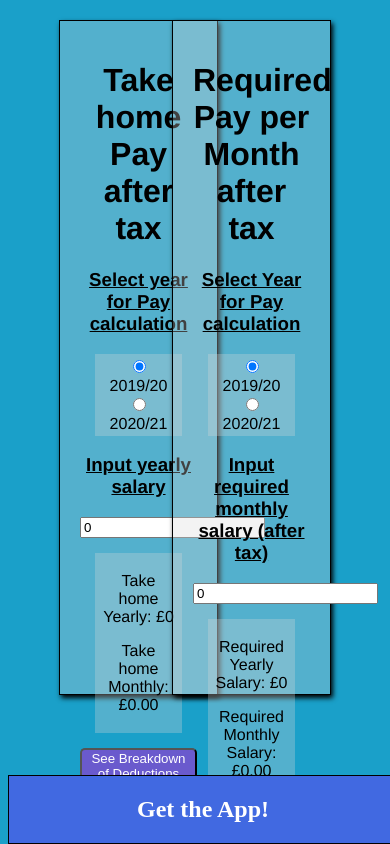
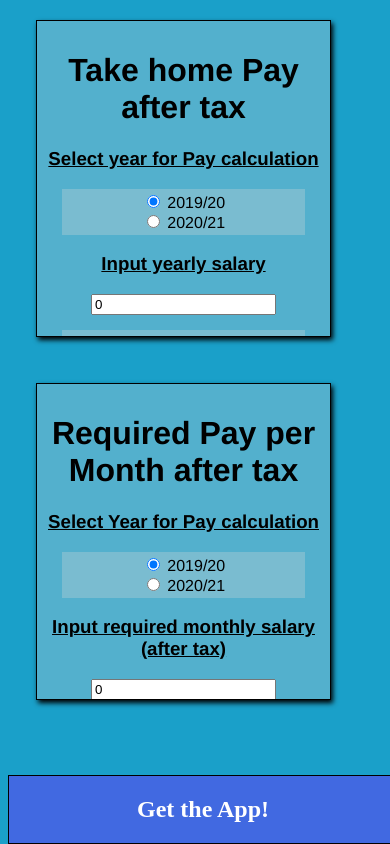
Before and after one commit to dwandrew/tax-calculator, a React (Create React App) app: page / in a window 390 px wide. Built offline with nearby package versions, Linux system fonts and the light colour scheme.

Commit message:
added css styling for change in screen size

```diff
--- a/src/Components/taxForm.css
+++ b/src/Components/taxForm.css
@@ -1,31 +1,36 @@
+
 
 .take-home-form{
+    overflow: scroll;
     position: fixed;
     top: 0;
-    left: 10%;
+    left: 5%;
     height:75%;
+    max-height: fit-content;
     background-color: rgba(214, 214, 214, 0.3);
     margin: 20px 20px;
-    padding: 20px;
+    padding: 10px;
     border: 1px solid black;
     box-shadow: 2px 3px 5px black;
     font-family: Helvetica, sans-serif;
     font-weight: 500;
-    width: 30%;
+    width: 35%;
 }
 .required-form{
+    overflow: scroll;
     position: fixed;
     top: 0;
-    right: 10%;
+    right: 5%;
     height:75%;
+    max-height: fit-content;
     background-color: rgba(214, 214, 214, 0.3);
     margin: 20px 20px;
-    padding: 20px;
+    padding: 10px;
     border: 1px solid black;
     box-shadow: 2px 3px 5px black;
     font-family: Helvetica, sans-serif;
     font-weight: 500;
-    width: 30%;
+    width: 35%;
 }
 
 .extra-info{
@@ -73,3 +78,45 @@ button:hover{
     background-color: rebeccapurple;
     color: black;
 }
+
+@media only screen and (max-width: 600px) {
+
+
+.take-home-form{
+    overflow: scroll;
+    position: fixed;
+    top: 0;
+    left:auto;
+    right: 10%;
+    margin-left:auto;
+    margin-right: auto;
+    height: 35%;
+    background-color: rgba(214, 214, 214, 0.3);
+    margin: 20px 20px;
+    padding: 10px;
+    border: 1px solid black;
+    box-shadow: 2px 3px 5px black;
+    font-family: Helvetica, sans-serif;
+    font-weight: 500;
+    width: 70%;
+}
+.required-form{
+    overflow: scroll;
+    position: fixed;
+    margin-left:auto;
+    margin-right: auto;
+    top: 43%;
+    left:auto;
+    right: 10%;
+    height:35%;
+    background-color: rgba(214, 214, 214, 0.3);
+    margin: 20px 20px;
+    padding: 10px;
+    border: 1px solid black;
+    box-shadow: 2px 3px 5px black;
+    font-family: Helvetica, sans-serif;
+    font-weight: 500;
+    width: 70%;
+}
+
+}
```
Also changed, not shown: 1 other file (tests, documents, lock files or other folders).
